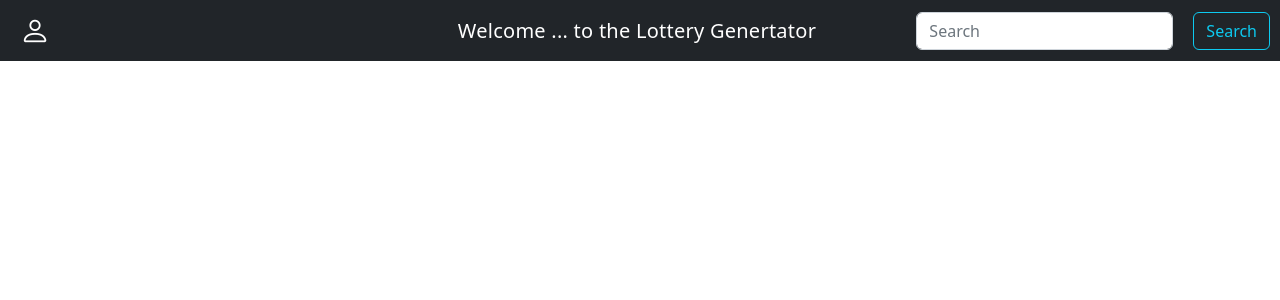
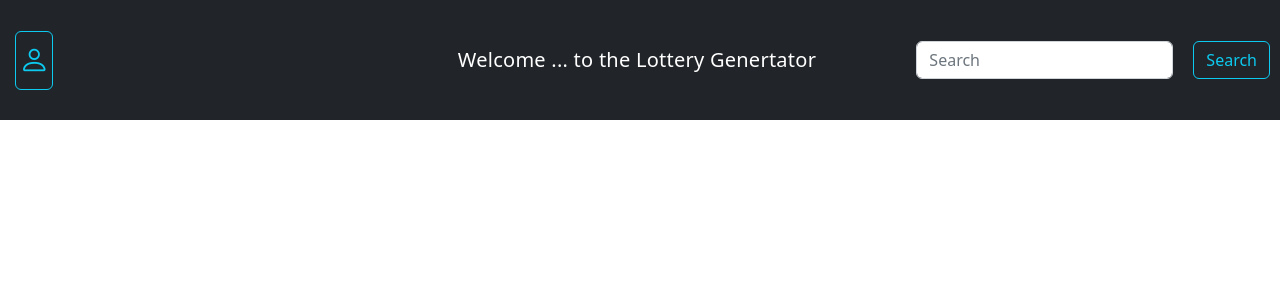
Before and after one commit to Markus-Scl/Web_Lottery_Generator, an Angular app in the folder client/lottery_wep_page/: page /Lottery-Generator/Main-Page in a window 1280 px wide. Shown: the top 300 px of the page. Built offline with nearby package versions, Linux system fonts and the light colour scheme.

Commit message:
safe state before npm install ng-bootstrap

```diff
--- a/client/lottery_wep_page/angular.json
+++ b/client/lottery_wep_page/angular.json
@@ -30,7 +30,9 @@
               "node_modules/bootstrap/dist/css/bootstrap.css"
             ],
             "scripts": [
-              "node_modules/bootstrap/dist/js/bootstrap.js"
+              "./node_modules/jquery/dist/jquery.min.js",
+              "./node_modules/@popperjs/core/dist/umd/popper.min.js",
+              "./node_modules/bootstrap/dist/js/bootstrap.min.js"
             ]
           },
           "configurations": {
--- a/client/lottery_wep_page/package.json
+++ b/client/lottery_wep_page/package.json
@@ -20,8 +20,11 @@
     "@angular/platform-browser": "^15.0.0",
     "@angular/platform-browser-dynamic": "^15.0.0",
     "@angular/router": "^15.0.0",
+    "@popperjs/core": "^2.11.6",
     "bootstrap": "^5.2.3",
     "bootstrap-icons": "^1.10.3",
+    "jquery": "^3.6.3",
+    "popper.js": "^1.16.1",
     "rxjs": "~7.5.0",
     "tslib": "^2.3.0",
     "zone.js": "~0.12.0"
--- a/client/lottery_wep_page/src/app/app.module.ts
+++ b/client/lottery_wep_page/src/app/app.module.ts
@@ -23,6 +23,7 @@ import { MainPageComponent } from './main-page/main-page.component';
 import {MatSnackBarModule} from '@angular/material/snack-bar';
 import { ToolbarComponent } from './main-page/toolbar/toolbar.component';
 import { MatToolbarModule } from '@angular/material/toolbar';
+import { MatSelectModule } from '@angular/material/select';
 
 const routes: Routes = [
   { path: 'Lottery-Generator/Login', component: LoginPageComponent },
@@ -52,7 +53,8 @@ const routes: Routes = [
     RouterModule.forRoot(routes),
     HttpClientModule,
     MatSnackBarModule,
-    MatToolbarModule
+    MatToolbarModule,
+    MatSelectModule
   ],
   providers: [ApiService, DataStoreService],
   bootstrap: [AppComponent]
--- a/client/lottery_wep_page/src/app/login-page/login-page.component.html
+++ b/client/lottery_wep_page/src/app/login-page/login-page.component.html
@@ -25,7 +25,8 @@
             <div class="button-container">
                 <button mat-flat-button (click)="onRegisterClick()">Register</button>
                 <span *ngIf="invalidCredentials" class="error-message">Invalid password or username!</span>
-                <button mat-flat-button color="primary" style="margin-left: auto; margin-right: 0;" (click)="onLoginClick()">Login</button>
+                <!--<button mat-flat-button color="primary" style="margin-left: auto; margin-right: 0;" (click)="onLoginClick()">Login</button>-->
+                <button class="btn btn-outline-info my-2 my-sm-0 search-button" style="margin-left: auto; margin-right: 0;" (click)="onLoginClick()">Login</button>
             </div>
         </div>
     </div>
--- a/client/lottery_wep_page/src/app/main-page/toolbar/toolbar.component.css
+++ b/client/lottery_wep_page/src/app/main-page/toolbar/toolbar.component.css
@@ -20,8 +20,15 @@
 }
 
 .person-icon{
-    margin-left: 20px;
     font-size: 30px;
-    color: white;
     cursor: pointer;
 }
+
+.person-button{
+    display: flex;
+    justify-content: center;
+    align-items: center;
+    margin-left: 15px;
+    height: 60%;
+    width: 10%;
+}
--- a/client/lottery_wep_page/src/app/main-page/toolbar/toolbar.component.html
+++ b/client/lottery_wep_page/src/app/main-page/toolbar/toolbar.component.html
@@ -11,9 +11,19 @@
       <mat-icon>share</mat-icon>
     </button>
 </mat-toolbar>-->
-<nav class="navbar navbar-expand-lg navbar-dark bg-dark">
+<nav class="navbar navbar-expand-lg navbar-dark bg-dark" style="height: 15%;">
     <div style="width: 30%;">
-        <i class="bi bi-person person-icon"></i>
+
+        <div class="dropdown">
+            <button class="btn btn-outline-info my-2 my-sm-0 person-button" type="button" id="dropdownMenuButton" data-toggle="dropdown" aria-haspopup="true" aria-expanded="false">
+                <i class="bi bi-person person-icon"></i>
+            </button>
+            <div class="dropdown-menu" aria-labelledby="dropdownMenuButton">
+              <a class="dropdown-item" href="#">Action</a>
+              <a class="dropdown-item" href="#">Another action</a>
+              <a class="dropdown-item" href="#">Something else here</a>
+            </div>
+          </div>
     </div>
     <div class="headline-container" style="width: 40%;">
         <a class="navbar-brand" style="margin-left: 10px;">Welcome ... to the Lottery Genertator</a>
--- a/client/lottery_wep_page/src/app/main-page/toolbar/toolbar.component.ts
+++ b/client/lottery_wep_page/src/app/main-page/toolbar/toolbar.component.ts
@@ -1,4 +1,7 @@
 import { Component } from '@angular/core';
+import "../../../../node_modules/jquery/dist/jquery.min.js";
+import "../../../../node_modules/@popperjs/core/dist/umd/popper.min.js";
+import "../../../../node_modules/bootstrap/dist/js/bootstrap.min.js";
 
 @Component({
   selector: 'app-toolbar',
```
Also changed, not shown: 1 other file (tests, documents, lock files or other folders).
